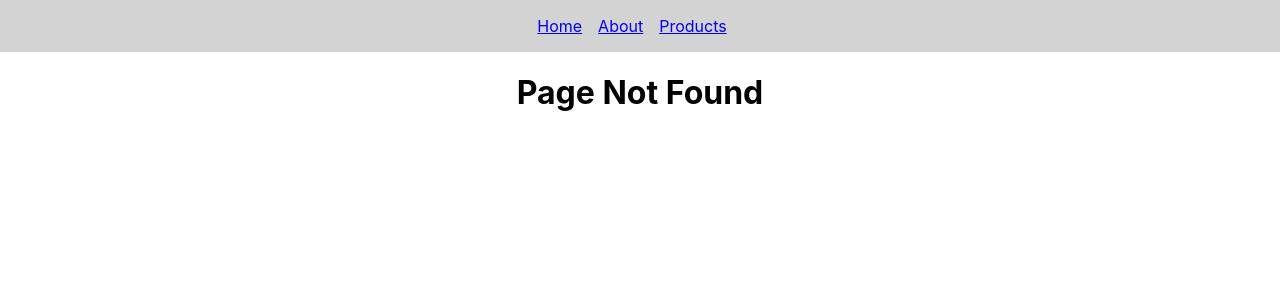
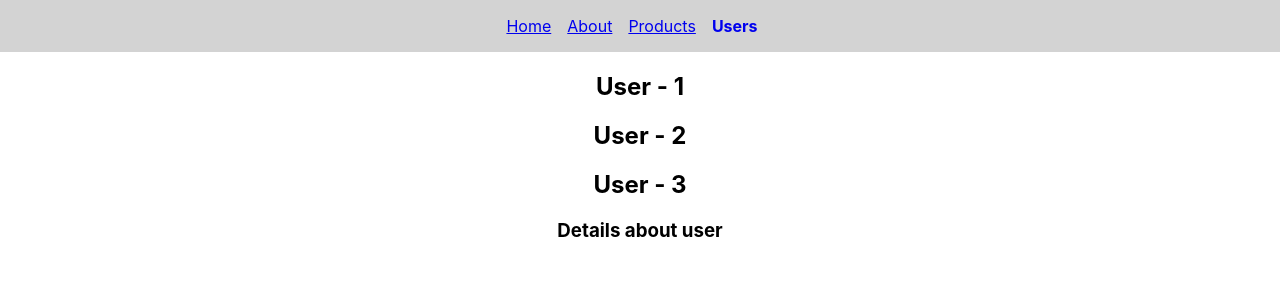
Before and after one commit to beingamit4197/react-router, a React (Create React App) app: page /users/1 in a window 1280 px wide. Before the commit this address had no page. Shown: the top 300 px of the page. Built offline with nearby package versions, Linux system fonts and the light colour scheme.

Commit message:
Dynamic Routes

```diff
--- a/src/App.js
+++ b/src/App.js
@@ -8,6 +8,9 @@ import { NoMatch } from './components/NoMatch';
 import { Products } from './components/Products';
 import { NewProducts } from './components/NewProducts';
 import { FeaturedProducts } from './components/FeaturedProducts';
+import { Users } from './components/Users';
+import { UserDetails } from './components/UserDetails';
+import { Admin } from './components/Admin';
 
 function App() {
   return (
@@ -22,6 +25,10 @@ function App() {
           <Route path='featured' element={< FeaturedProducts />} />
           <Route path='new' element={< NewProducts />} />
         </Route>
+        <Route path='users' element={<Users />} >
+          <Route path=':userId' element={<UserDetails />} />
+          <Route path='admin' element={<Admin />} />
+        </Route>
         <Route path='*' element={< NoMatch />} />
       </Routes>
     </>
--- /dev/null
+++ b/src/components/Admin.js
@@ -0,0 +1,7 @@
+import React from 'react'
+
+export const Admin = () => {
+  return (
+    <div>Admin Page</div>
+  )
+}
--- a/src/components/Navbar.js
+++ b/src/components/Navbar.js
@@ -14,6 +14,7 @@ export const Navbar = () => {
         <NavLink style={navLinkStyle} to='/'>Home</NavLink>
         <NavLink style={navLinkStyle} to='/about'>About</NavLink>
         <NavLink style={navLinkStyle} to='/products'>Products</NavLink>
+        <NavLink style={navLinkStyle} to='/users'>Users</NavLink>
     </nav>
   )
 }
--- /dev/null
+++ b/src/components/UserDetails.js
@@ -0,0 +1,9 @@
+import React from 'react'
+
+export const UserDetails = () => {
+  return (
+    <div>
+        <h3>Details about user</h3>
+    </div>
+  )
+}
--- /dev/null
+++ b/src/components/Users.js
@@ -0,0 +1,13 @@
+import React from 'react'
+import { Outlet } from 'react-router-dom'
+
+export const Users = () => {
+  return (
+    <div>
+        <h2>User - 1</h2>
+        <h2>User - 2</h2>
+        <h2>User - 3</h2>
+        <Outlet />
+    </div>
+  )
+}
```
